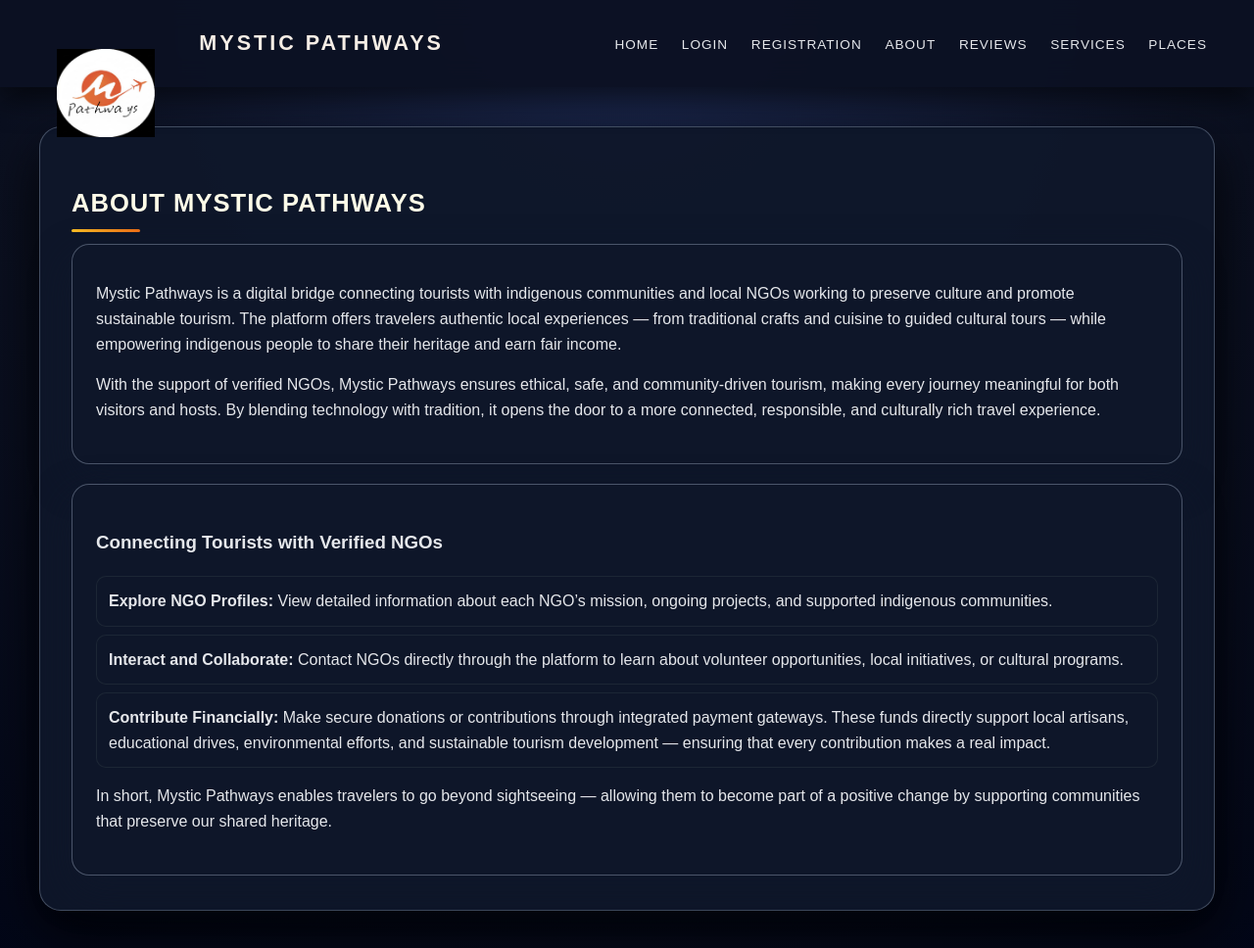
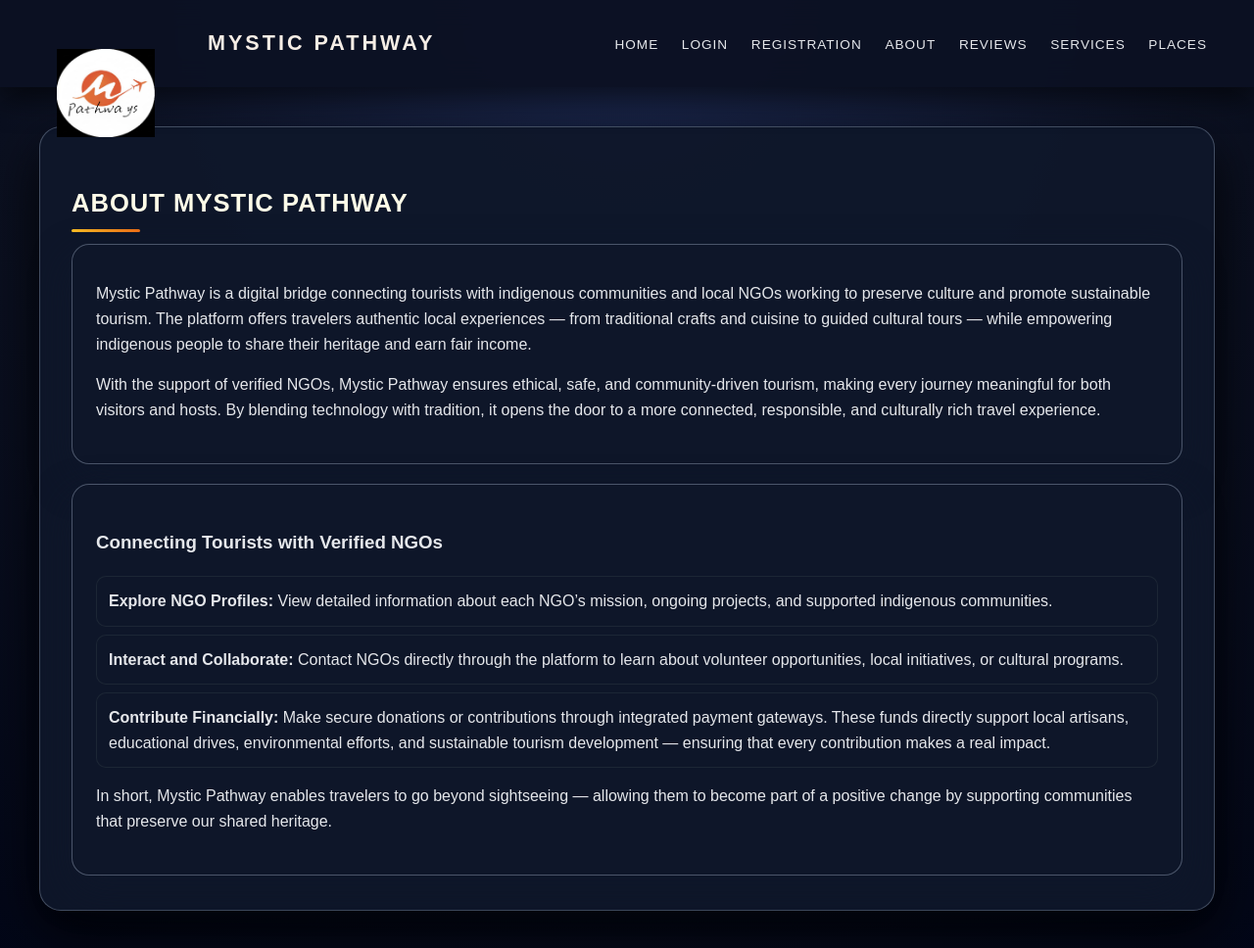
Before and after one commit to mysticpathways/Mystic-Pathways, a plain HTML site: page public/About.html in a window 1280 px wide. Shown: the whole page at 98% size. Drawn offline with Linux system fonts and the light colour scheme.

Commit message:
fixed title

```diff
--- a/public/About.html
+++ b/public/About.html
@@ -9,7 +9,7 @@
 <body>
     <header>
         <div style="display: flex;justify-content: flex-start;"><img src="MP Logo.jpg" alt="Logo" id="Symbol" ></div>
-        <h1>Mystic Pathways</h1>
+        <h1>Mystic Pathway</h1>
         <nav>
             <a href="Index.html">Home</a>
             <a href="Login.html">Login</a>
@@ -22,10 +22,10 @@
     </header>
     <main>
         <section id="about" class="page-section">
-            <h2>About Mystic Pathways</h2>
+            <h2>About Mystic Pathway</h2>
             <div class="content-card">
-                <p>Mystic Pathways is a digital bridge connecting tourists with indigenous communities and local NGOs working to preserve culture and promote sustainable tourism. The platform offers travelers authentic local experiences — from traditional crafts and cuisine to guided cultural tours — while empowering indigenous people to share their heritage and earn fair income.</p>
-                <p>With the support of verified NGOs, Mystic Pathways ensures ethical, safe, and community-driven tourism, making every journey meaningful for both visitors and hosts. By blending technology with tradition, it opens the door to a more connected, responsible, and culturally rich travel experience.</p>
+                <p>Mystic Pathway is a digital bridge connecting tourists with indigenous communities and local NGOs working to preserve culture and promote sustainable tourism. The platform offers travelers authentic local experiences — from traditional crafts and cuisine to guided cultural tours — while empowering indigenous people to share their heritage and earn fair income.</p>
+                <p>With the support of verified NGOs, Mystic Pathway ensures ethical, safe, and community-driven tourism, making every journey meaningful for both visitors and hosts. By blending technology with tradition, it opens the door to a more connected, responsible, and culturally rich travel experience.</p>
             </div>
             <div class="content-card">
                 <h3>Connecting Tourists with Verified NGOs</h3>
@@ -34,7 +34,7 @@
                     <li><b>Interact and Collaborate:</b> Contact NGOs directly through the platform to learn about volunteer opportunities, local initiatives, or cultural programs.</li>
                     <li><b>Contribute Financially:</b> Make secure donations or contributions through integrated payment gateways. These funds directly support local artisans, educational drives, environmental efforts, and sustainable tourism development — ensuring that every contribution makes a real impact.</li>
                 </ul>
-                <p>In short, Mystic Pathways enables travelers to go beyond sightseeing — allowing them to become part of a positive change by supporting communities that preserve our shared heritage.</p>
+                <p>In short, Mystic Pathway enables travelers to go beyond sightseeing — allowing them to become part of a positive change by supporting communities that preserve our shared heritage.</p>
             </div>
         </section>
     </main>
```
Also changed, not shown: public/Index.html (+2 -2 lines), public/Login.html (+1 -1 lines), public/Places.html (+1 -1 lines), public/Registration.html (+1 -1 lines), public/Reviews.html (+1 -1 lines), public/Services.html (+1 -1 lines), public/UserHome.html (+1 -1 lines), README.md.
